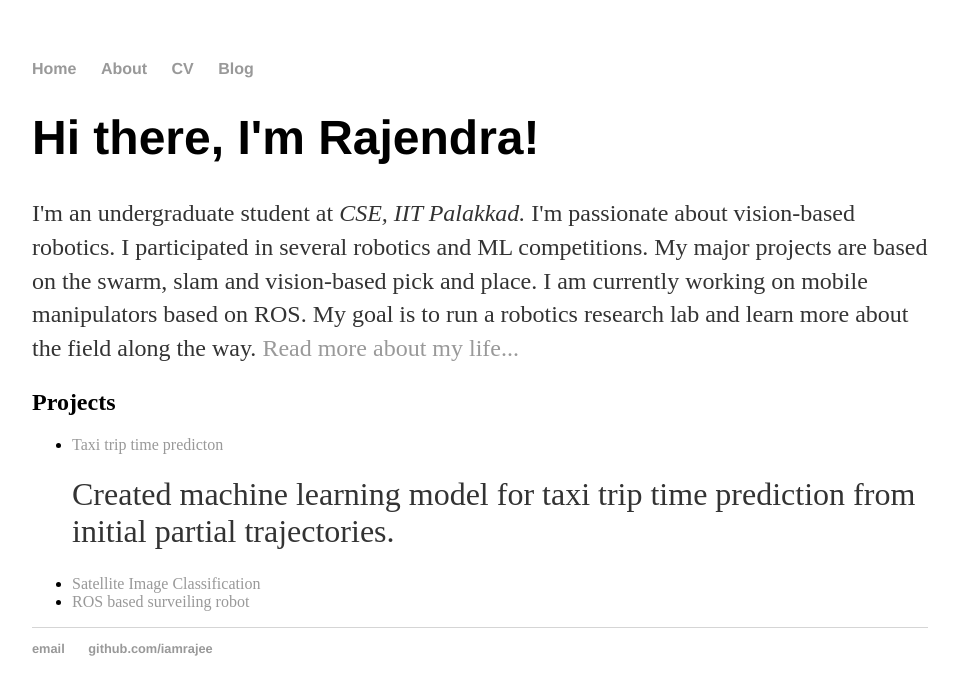
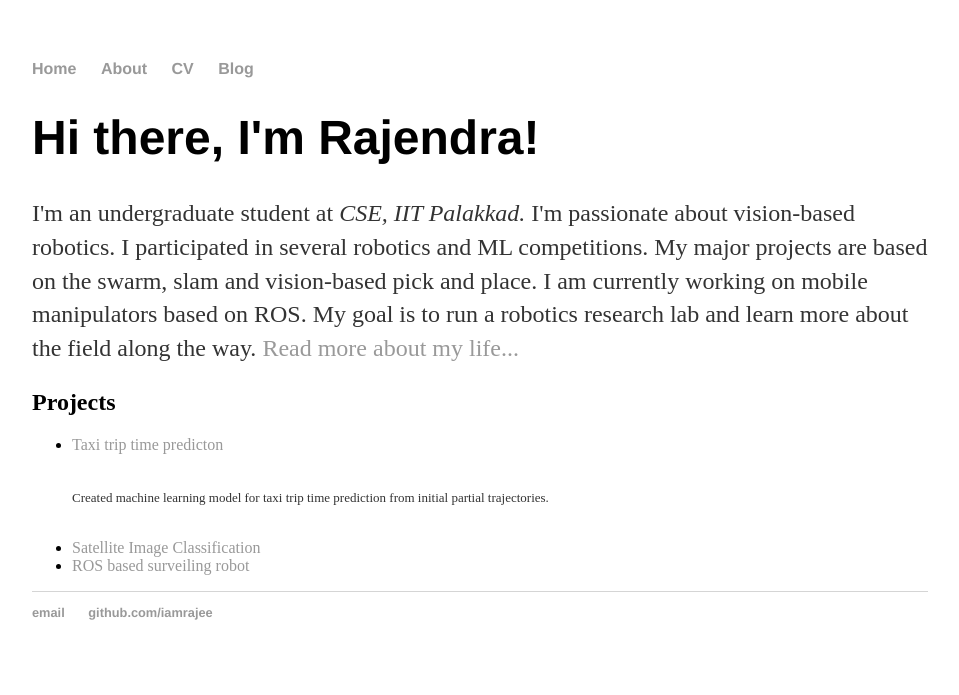
Before and after one commit to iamrajee/iamrajee.github.io, a Jekyll site: the page built from index.html, in a window 1280 px wide. Shown: the top 695 px of the page, without its empty margins (160-1119 px from the left). Built offline with Jekyll 4.4.1, drawn with Linux system fonts in a browser that asks for light colours.

Commit message:
Update index.html

```diff
--- a/index.html
+++ b/index.html
@@ -8,7 +8,7 @@ title: Rajendra Singh
 	<h2>Projects</h2>
 	<ul class="projects">
 		<li><a href="https://github.com/iamrajee/kaggle/tree/master/TaxiTimePredict">Taxi trip time predicton</a></li>
-		<p><font size="6">Created machine learning model for taxi trip time prediction from initial partial trajectories.</font></p>
+		<p><font size="2">Created machine learning model for taxi trip time prediction from initial partial trajectories.</font></p>
 		<li><a href="https://github.com/iamrajee/Satellite_Image_Classfication">Satellite Image Classification</a></li>
 		<li><a href="https://drive.google.com/drive/folders/1B5k8_0QPwT3smCKnMK9Dd8N9MWVTcHdE?usp=sharing">ROS based surveiling robot</a></li>
 <!-- 		<li><a href="">ROS</a></li>
```
